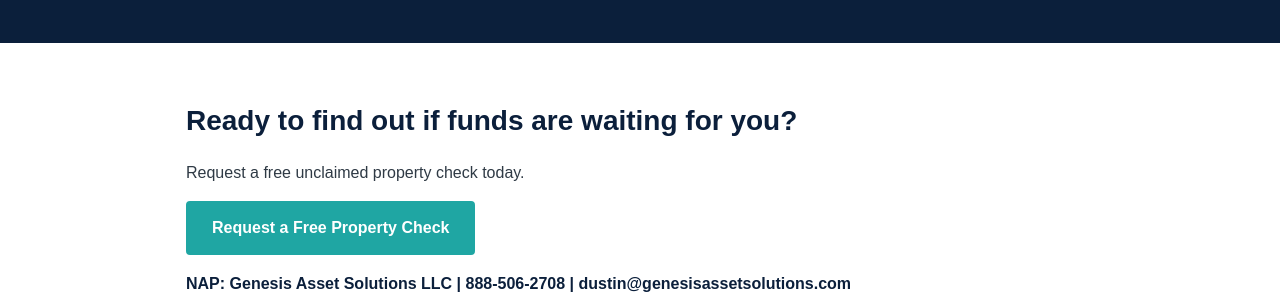
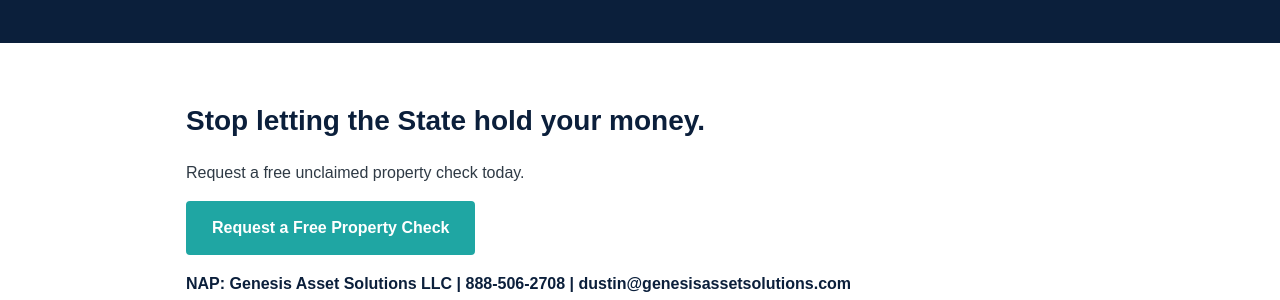
Before and after one commit to ljonezd-beep/genesisassetsolutions-site, a Jekyll site: the page built from index.html, in a window 1280 px wide. Shown: the part 1727-2027 px from the top of the page. Built offline with Jekyll 4.4.1, drawn with Linux system fonts in a browser that asks for light colours.

Commit message:
Improve CTA headline for stronger conversion

```diff
--- a/_layouts/default.html
+++ b/_layouts/default.html
@@ -21,7 +21,7 @@
       {{ content }}
     </main>
 <section class="content-section engagement">
-  <h2>Ready to find out if funds are waiting for you?</h2>
+  <h2>Stop letting the State hold your money.</h2>
   <p>Request a free unclaimed property check today.</p>
   <p><a class="btn" href="{{ "/contact.html" | relative_url }}">Request a Free Property Check</a></p>
   <p class="method-line">NAP: <strong>Genesis Asset Solutions LLC</strong> | <strong>888-506-2708</strong> | <strong>dustin@genesisassetsolutions.com</strong></p>
```
